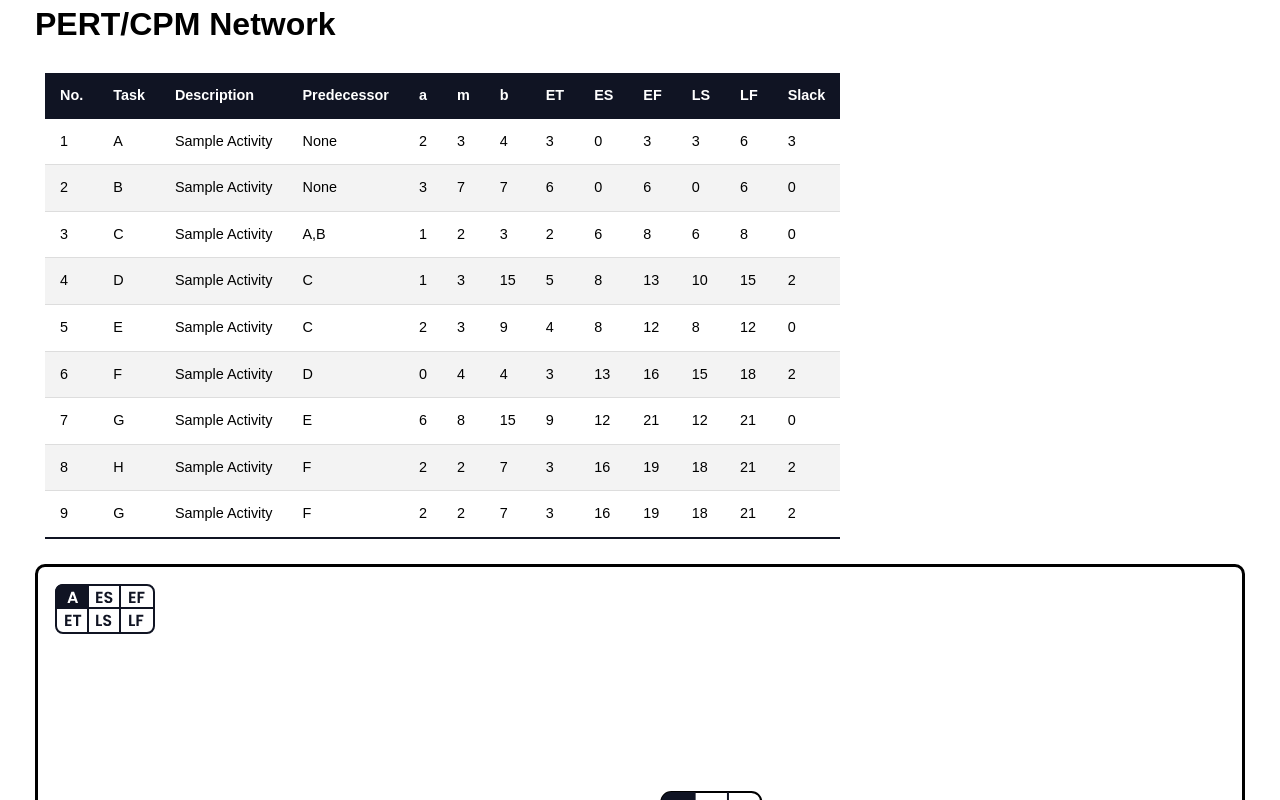
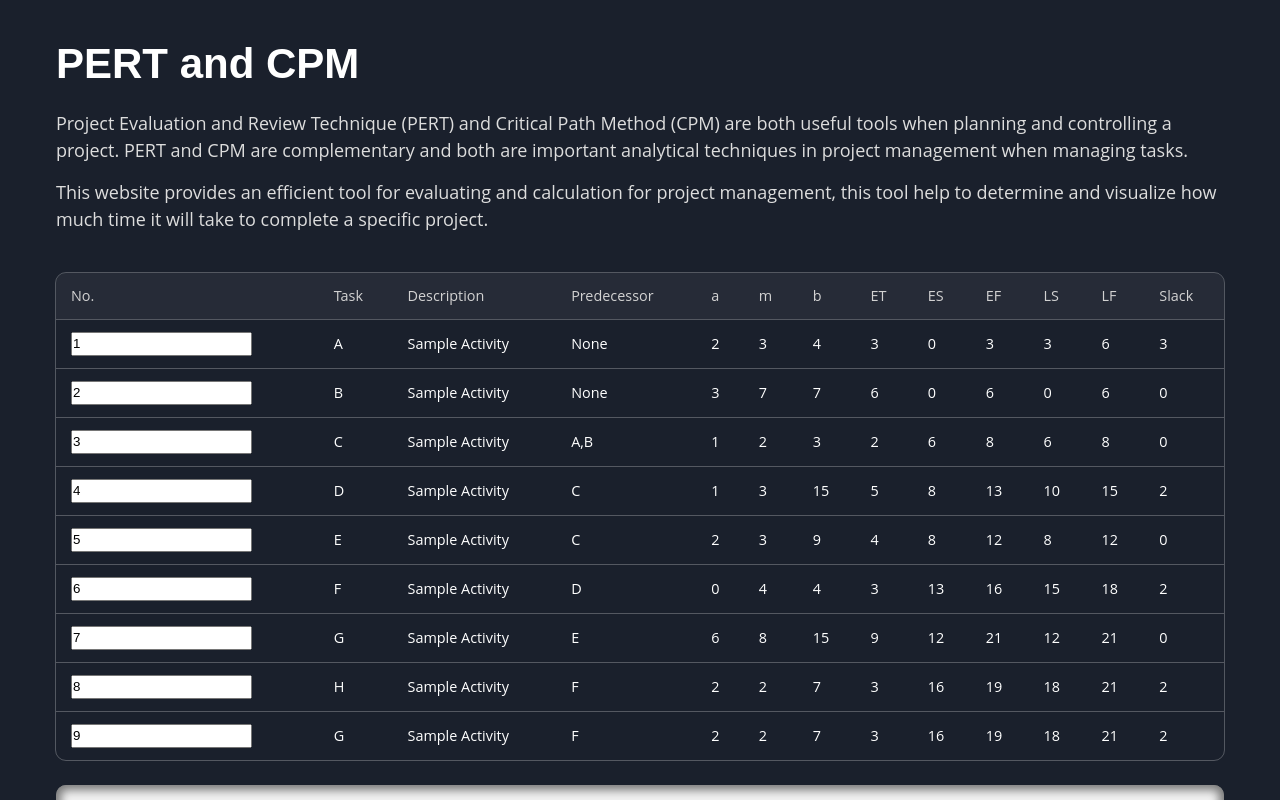
Before and after one commit to Knu09/PERT-CPM-Generator, a plain HTML site: page index.html in a window 1280 px wide. Shown: the top 800 px of the page. Drawn offline with nearby package versions, Linux system fonts and the light colour scheme.

Commit message:
updated website style

```diff
--- a/index.html
+++ b/index.html
@@ -8,8 +8,11 @@
 </head>
 <body>
     <div class="container">
-        <h1>PERT/CPM Network</h1>
-
+        <div class="details">
+            <h1>PERT and CPM</h1>
+            <p>Project Evaluation and Review Technique (PERT) and Critical Path Method (CPM) are both useful tools when planning and controlling a project. PERT and CPM are complementary and both are important analytical techniques in project management when managing tasks.</p>
+            <p> This website provides an efficient tool for evaluating and calculation for project management, this tool help to determine and visualize how much time it will take to complete a specific project.</p>
+        </div>
         <table class="content-table">
             <thead>
                 <tr>
@@ -36,10 +39,10 @@
         </table>
 
         <div class="svg-container">
-            <svg id="svgContent" width="1000" height="1000" >
+            <svg id="svgContent" width="1500" height="1000" >
             </svg>
             <div class="node-sample">
-                <svg width="100" height="50" viewBox="0 0 100 50" fill="none" xmlns="http://www.w3.org/2000/svg">
+                <svg width="150" height="80" viewBox="0 0 100 50" fill="none" xmlns="http://www.w3.org/2000/svg">
                 <rect x="1" y="1" width="98" height="48" rx="7" fill="white" stroke="#101423" stroke-width="2"/>
                 <path d="M0 8C0 3.58172 3.58172 0 8 0H33.33V25H0V8Z" fill="#101423"/>
                 <line x1="2" y1="24" x2="100" y2="24" stroke="#101423" stroke-width="2"/>
@@ -64,5 +67,12 @@
     <script src="scripts/d3_data.js"></script>
     <script src="scripts/d3.js"></script>
 </body>
+<footer class="copyright">
+    <a class="author" target="_blank" href="https://knu09.github.io/v2.christiandelatorre/">
+        <div>@ Copyright 2024</div>
+        <div>Made by Christian De la Torre</div>
+    </a>
+</footer>
+
 
 </html>
--- a/scripts/d3.js
+++ b/scripts/d3.js
@@ -13,6 +13,32 @@ links.forEach(link => {
     link.slack = codeNoToSlack[link.target]
 })
 
+// Panning and zooming
+
+const main = (({state, setState}) => {
+    const zoomBehavior = d3.zoom().on("zoom", (event) => {
+        console.log(event.transform);
+        setState((state) => ({
+            ...state,
+            transform: event.transform,
+        }))
+    })
+
+    svg.call(zoomBehavior)
+
+    const { transform } = state;
+
+    const g = svg
+        .selectAll('svg')
+        .data([null])
+        .join('g')
+
+    g.attr('transform', transform)
+
+})
+
+
+
 let simulation = d3.forceSimulation(graph.nodes)
     .force('link', d3.forceLink(graph.links)
         .id(function (d)    { return d.id; })
@@ -24,7 +50,7 @@ let simulation = d3.forceSimulation(graph.nodes)
         })
     )
     .force('charge', d3.forceManyBody().strength(-1600))
-    .force("center", d3.forceCenter(width / 2, height / 2))
+    .force("center", d3.forceCenter(width / 2.5, height / 2))
     .force('x', d3.forceX()) // optional: horizontal positioning
     .force('y', d3.forceY()) // optional: vertical positioning
     .on('tick', ticked);
--- a/scripts/script.js
+++ b/scripts/script.js
@@ -38,10 +38,13 @@ pertEntry.forEach(task => {
         task.slack = Math.abs(task.LS - task.ES);
     })
 })
+
+const activityNo = document.querySelectorAll('.activityNo')
 pertEntry.forEach((task, i) => {
+    activityNo.innerText = `${i + 1}`
     pertHTML += `
     <tr>
-        <td>${i + 1}</td>
+        <td><input value="${i + 1}" /></td>
         <td>${task.code}</td>
         <td>${task.description}</td>
         <td>${checkPredecessor(task)}</td>
--- a/styles/index.css
+++ b/styles/index.css
@@ -1,3 +1,15 @@
+@font-face {
+    font-family: "PP Supply Mono";
+    src: url(fonts/PPSupplyMono-Regular.otf) format('truetype');
+    font-weight: bold;
+}
+
+@font-face {
+    font-family: "PP Supply Mono";
+    src: url(fonts/PPSupplyMono-Ultralight.otf) format('truetype');
+    font-weight: normal;
+}
+
 *,
 ::before,
 ::after {
@@ -9,30 +21,68 @@
 
 :root {
     --clr-secondary-dark-blue: #101423;
+    --clr-bg-color: #1A202C;
 }
 
 body {
     font-family: Poppins, sans-serif;
+    background-color: var(--clr-bg-color);
+    color: #fff;
 }
 
 .container {
-    max-width: 1250px;
+    max-width: 1550px;
     margin: 0 auto;
-    padding: 0 20px;
+    padding: 0 3.5em;
+}
+
+.details {
+    margin-top: 2em;
+}
+
+.details {
+}
+
+h1 {
+    font-size: clamp(28px, 4vw, 42px);
+}
+
+.details p {
+    font-family: Open Sans, sans serif;
+    color: #ddd;
+    font-size: clamp(14px, 4vw, 18px);
+    margin: 15px 0;
 }
 
 .content-table {
+    font-family: Open Sans, sans serif;
+    background-color: transparent;
+    width: 100%;
     border-collapse: collapse;
-    margin: 25px 10px;
+    margin: 40px auto 25px;
     font-size: 0.9em;
     min-width: 400px;
+    outline: 1px solid rgba(255,255,255,.25);
+    border-radius: 10px;
+
+}
+
+.content-table thead tr{
+    background-color: rgba(255, 255, 255, 0.05);
 }
 
 .content-table thead tr {
-    background-color: #101423;
-    color: #fff;
-    font-weight: 600;
+    color: #d2d2d2;
+    font-weight: 400;
     text-align: left;
+}
+
+.content-table thead td:first-child {
+    border-top-left-radius: 10px; /* Top-left corner radius */
+}
+
+.content-table thead td:last-child {
+    border-top-right-radius: 10px; /* Top-right corner radius */
 }
 
 .content-table th,
@@ -41,20 +91,41 @@ body {
 }
 
 .content-table tbody tr {
-
     cursor: pointer;
-    border-bottom: 1px solid #ddd;
+    border-top: 1px solid rgba(255,255,255,.25);
     transition: .25s;
 }
 
-.content-table tbody tr:nth-child(even) {
-    background-color: #f3f3f3;
+/*.content-table tbody tr:nth-child(even) {*/
+/*    background-color: #f3f3f3;*/
+/*}*/
+
+.content-table tbody tr:hover {
+    background-color: #2e343f;
 }
 
-.content-table tbody tr:last-of-type {
-    border-bottom: 2px solid #101423;
+/* Author Style */
+
+.copyright {
+    display: flex;
+    justify-content: center;
+    align-items: center;
+    height: 5em;
+    margin: 2em 0;
 }
 
-.content-table tbody tr:hover {
-    background-color: #ddd;
+.copyright .author {
+    font-family: "PP Supply Mono", sans-serif;
+    font-weight: 600;
+    text-decoration: none;
+    text-align: center;
+    color: #FFFFFF99;
+    transition: 0.50s;
 }
+
+.copyright .author:hover {
+    transform: translateY(-5px);
+    color: #00FFF8;
+}
+
+/* Author Style */
--- a/styles/network.css
+++ b/styles/network.css
@@ -1,6 +1,7 @@
 
 .nodes {
     cursor: grab;
+    box-shadow: 20px 20px 10px rgba(0,0,0,1);
 }
 
 .svg-container {
@@ -10,11 +11,11 @@
 }
 
 #svgContent {
+    background-color: rgb(241, 241, 241);
     min-width: 100%;
     max-width: 100%;
-    height: auto;
-    border: 3px solid #000;
     border-radius: 10px;
+    box-shadow: inset 0 0 10px 5px rgba(0,0,0,.5);
     font-family: Poppins, sans-serif;
     font-weight: bold;
     font-size: 14px;
@@ -23,9 +24,10 @@
 .node-sample {
     position: absolute;
     z-index: 100;
-    top: 20px;
-    left: 20px;
+    top: 50px;
+    left: 50px;
 }
+
 
 text {
     cursor: grab;
```
Also changed, not shown: styles/fonts/PPSupplyMono-Regular.otf (added), styles/fonts/PPSupplyMono-Ultralight.otf (added), styles/fonts/PPSupplySans-Regular.otf (added), styles/fonts/PPSupplySans-Ultralight.otf (added). Lines whose indentation alone changed are shown as unchanged.
